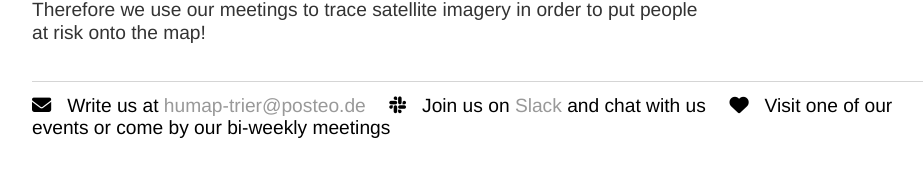
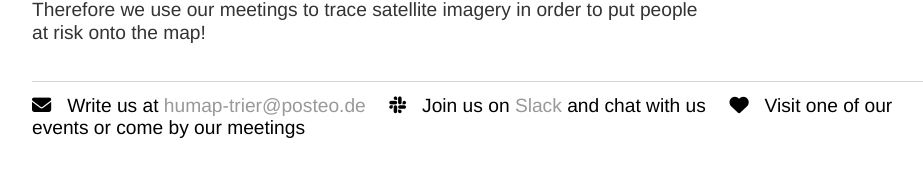
Before and after one commit to humap-trier/humap-trier.github.io, a Jekyll site: the page built from index.html, in a window 1280 px wide. Shown: the part 434-611 px from the top of the page, without its empty margins (160-1083 px from the left). Built offline with Jekyll 4.4.1, drawn with Linux system fonts in a browser that asks for light colours; nearby versions of some CDN libraries.

Commit message:
Update default.html

```diff
--- a/_layouts/default.html
+++ b/_layouts/default.html
@@ -28,7 +28,7 @@
 	    		<ul>
 	        		<li><i class="fa fa-envelope"></i> &nbsp; Write us at <a href="mailto:humap-trier@posteo.de">humap-trier@posteo.de</a></li>
 	        		<li><i class='fab fa-slack'></i> &nbsp; Join us on <a href="https://join.slack.com/t/humaptrier/shared_invite/enQtNzIwNjkxMzM3MTkxLTUxYWU2ZWY3NDYxYTBiZWQxY2NiYzlhOWYwYjcyODZmMWEzY2JkYWIyMGNlZTdlNDE5OTM0ODM2YWY2OWU1Mzg">Slack</a> and chat with us</li>
-				<li><i class="fas fa-heart"></i> &nbsp; Visit one of our events or come by our bi-weekly meetings
+				<li><i class="fas fa-heart"></i> &nbsp; Visit one of our events or come by our meetings
 			</ul>
 			</footer>
 		</body>
```
